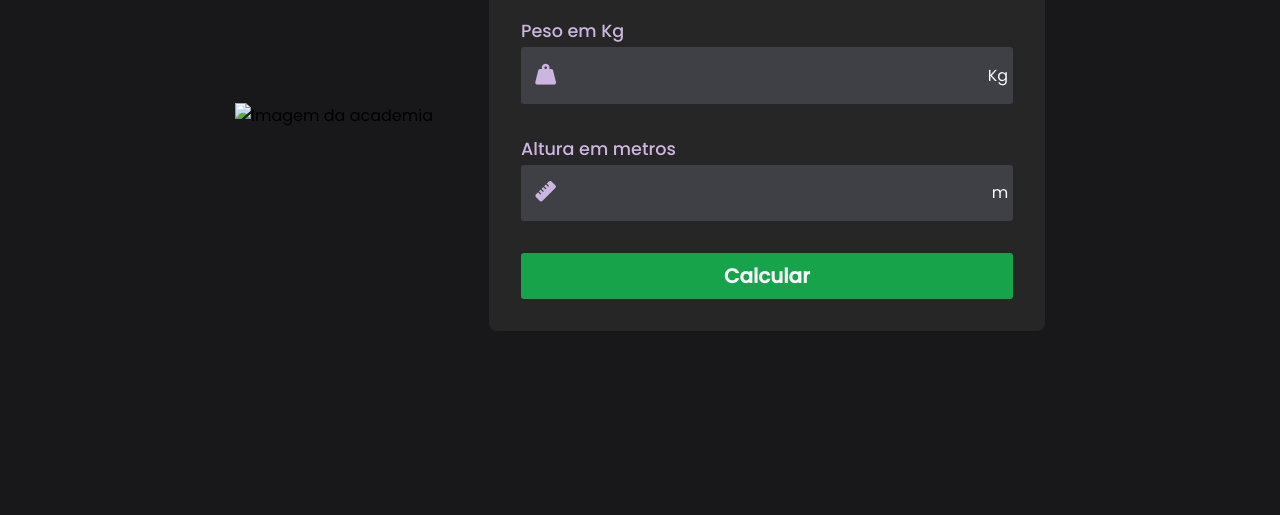
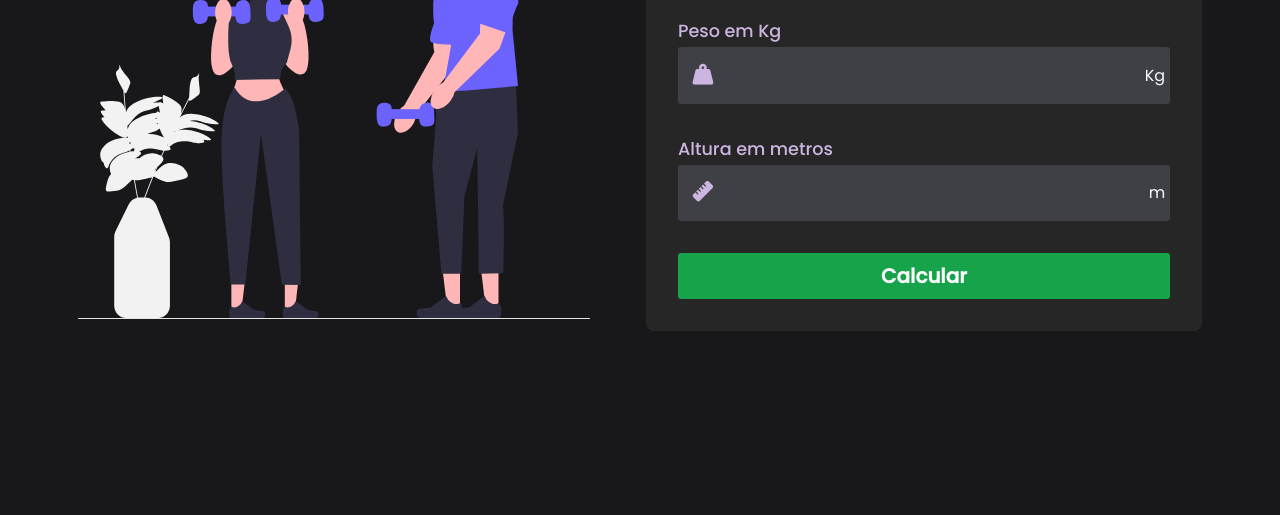
Before and after one commit to AlanOliveira1998/Calculadora-IMC, a plain HTML site: page index.html in a window 1280 px wide. Shown: the part 285-800 px from the top of the page. Drawn offline with Linux system fonts and the light colour scheme.

Commit message:
Update index.html

```diff
--- a/index.html
+++ b/index.html
@@ -11,7 +11,7 @@
 <body>
     <main id="container">
         <section id="img">
-            <img src="./imgs/img.svg" alt="Imagem da academia">
+            <img src="img.svg" alt="Imagem da academia">
         </section>
 
         <section id="calculator">
```
